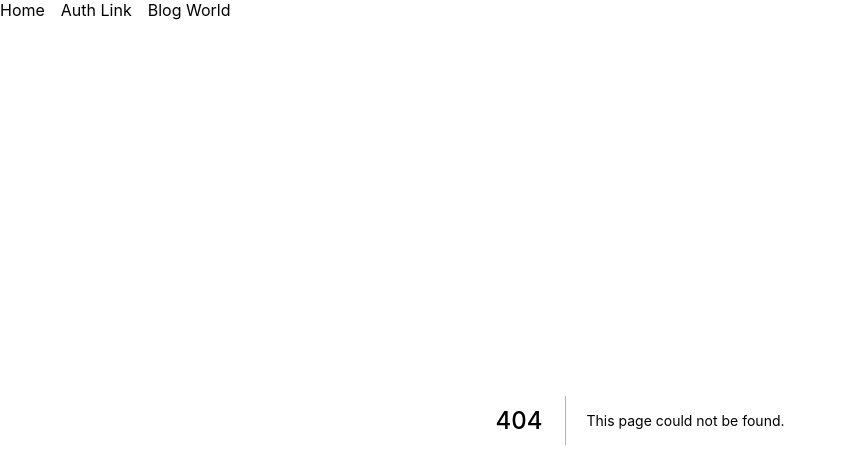
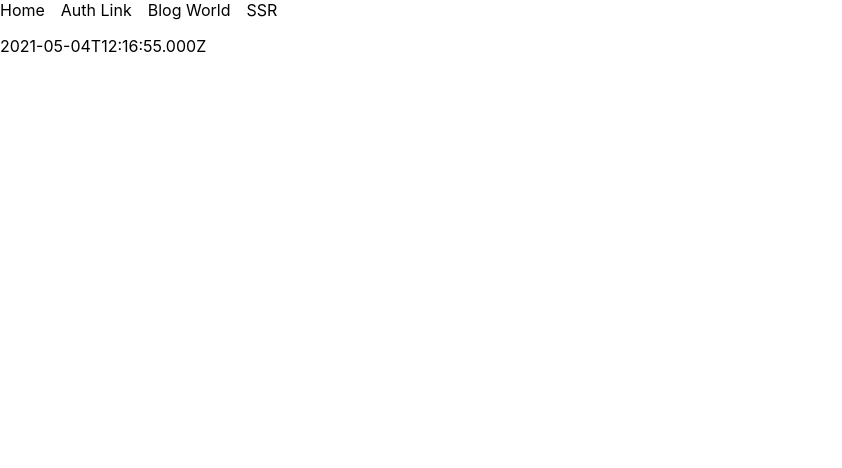
Before and after one commit to prasenjit-net/next-poc, a Next.js app: page /ssr in a window 1280 px wide. Before the commit this address had no page. Shown: the top 468 px of the page, without its empty margins (0-842 px from the left). Built offline with nearby package versions, Linux system fonts and the light colour scheme.

Commit message:
added a ssr route

```diff
--- a/pages/components/Navbar.js
+++ b/pages/components/Navbar.js
@@ -8,6 +8,7 @@ function Navbar() {
             <Link href="/">Home</Link>
             <Link href="/auth">Auth Link</Link>
             <Link href="/blog/world">Blog World</Link>
+            <Link href="/ssr">SSR</Link>
         </div>
     )
 }
--- /dev/null
+++ b/pages/ssr.js
@@ -0,0 +1,19 @@
+import React from 'react'
+
+function Ssr({ time }) {
+    return (
+        <div>
+            <p>{time}</p>
+        </div>
+    )
+}
+
+export default Ssr
+
+export async function getServerSideProps(context) {
+    return {
+        props: {
+            time: new Date().toISOString()
+        },
+    }
+}
```
